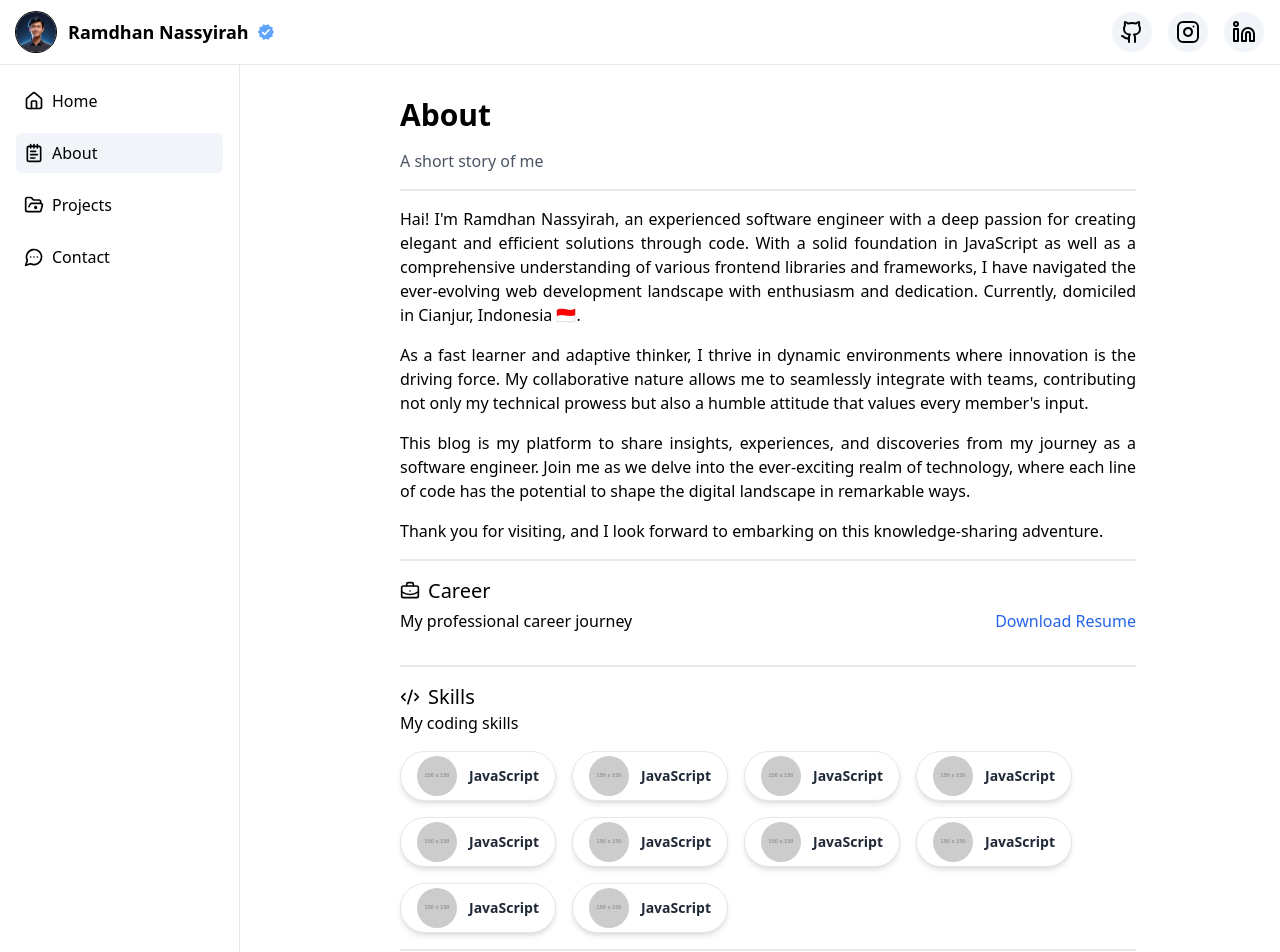
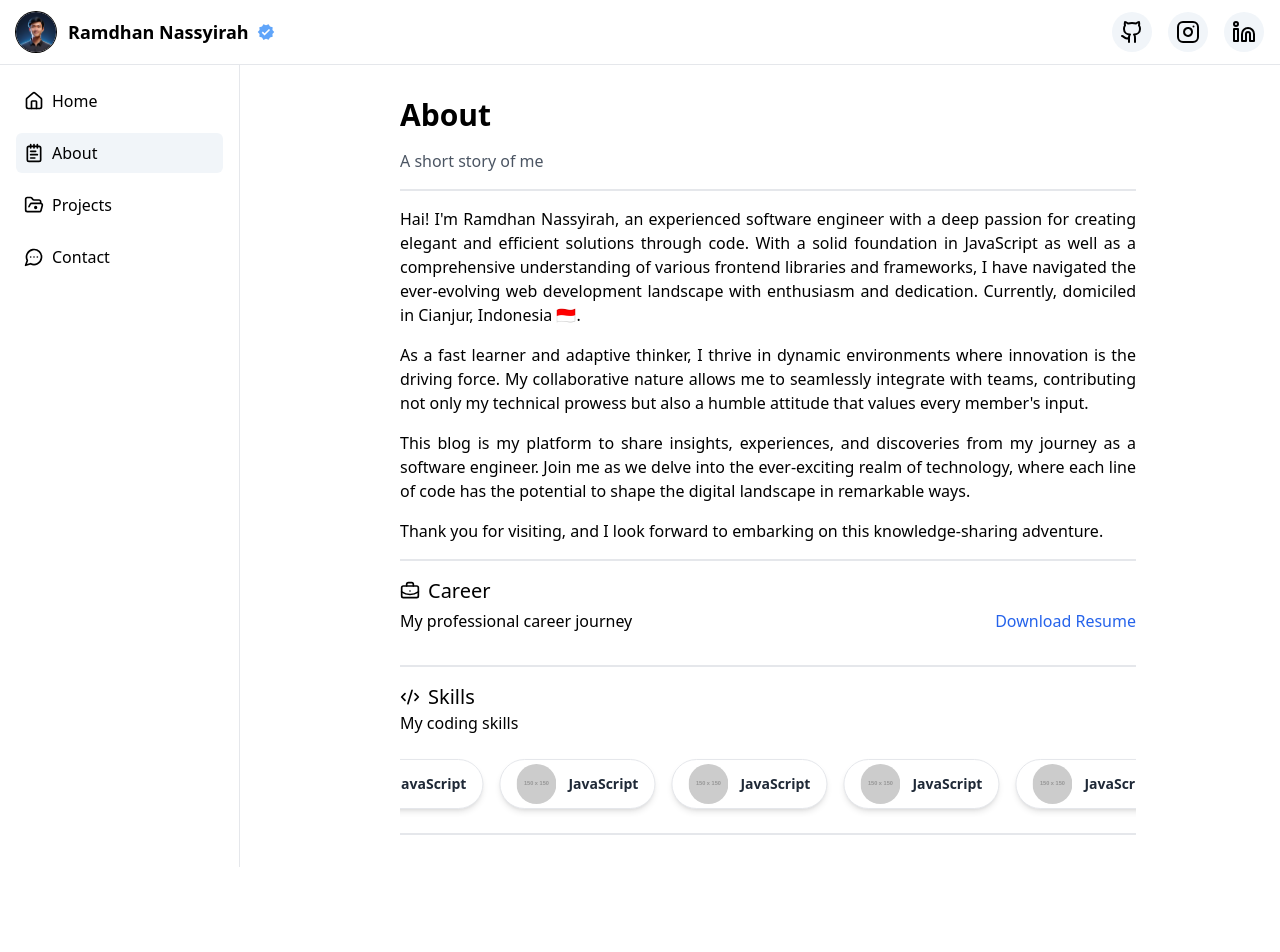
Before and after one commit to ramdhannassyirah/PortfolioV3, a Vue app: page /about in a window 1280 px wide. Shown: the top 952 px of the page. After the commit the page ends 867 px from the top, so only its background shows below. Built offline with nearby package versions, Linux system fonts and the light colour scheme.

Commit message:
Portfolio

```diff
--- a/src/components/BoardSkills.vue
+++ b/src/components/BoardSkills.vue
@@ -1,8 +1,39 @@
 <script setup>
 import CardSkills from './common/Card/CardSkills.vue'
 </script>
+
 <template>
-  <div class="flex flex-wrap gap-4">
-    <CardSkills v-for="item in 10" :key="item" />
+  <div class="overflow-hidden relative py-2">
+    <!-- Wrapper untuk marquee -->
+    <div class="flex items-center gap-4 animate-marquee whitespace-nowrap">
+      <!-- Elemen asli -->
+      <div v-for="item in 10" :key="'original-' + item" class="shrink-0">
+        <CardSkills />
+      </div>
+      <!-- Duplikasi elemen untuk efek seamless -->
+      <div v-for="item in 10" :key="'duplicate-' + item" class="shrink-0">
+        <CardSkills />
+      </div>
+    </div>
   </div>
 </template>
+
+<style>
+@keyframes marquee {
+  0% {
+    transform: translateX(0%);
+  }
+  100% {
+    transform: translateX(-100%);
+  }
+}
+
+.animate-marquee {
+  animation: marquee 70s linear infinite; /* Durasi animasi */
+  display: flex;
+  width: max-content; /* Ukuran fleksibel untuk elemen duplikat */
+}
+.shrink-0 {
+  flex-shrink: 0; /* Mencegah elemen mengecil */
+}
+</style>
--- a/src/components/common/Card/CardProjects.vue
+++ b/src/components/common/Card/CardProjects.vue
@@ -9,9 +9,12 @@
     />
     <div class="p-4">
       <h1 class="text-lg font-semibold text-gray-800">Projects</h1>
-      <p class="mt-2 text-sm text-gray-600">
-        Lorem ipsum dolor sit amet consectetur adipisicing elit. Veniam cumque, ipsam aspernatur
-        esse explicabo tempore corporis asperiores reprehenderit hic reiciendis!
+      <p class="mt-2 text-sm text-gray-600 line-clamp-4">
+        Lorem ipsum dolor sit amet consectetur adipisicing elit. am cumque, ipsam aspernatur esse
+        explicabo tempore corporis asperiores reprehenderit hic reiciendis!Veni am cumque, ipsam
+        aspernatur esse explicabo tempore corporis asperiores reprehenderit hic reiciendis!am
+        cumque, ipsam aspernatur esse explicabo tempore corporis asperiores reprehenderit hic
+        reiciendis!
       </p>
     </div>
   </div>
```
